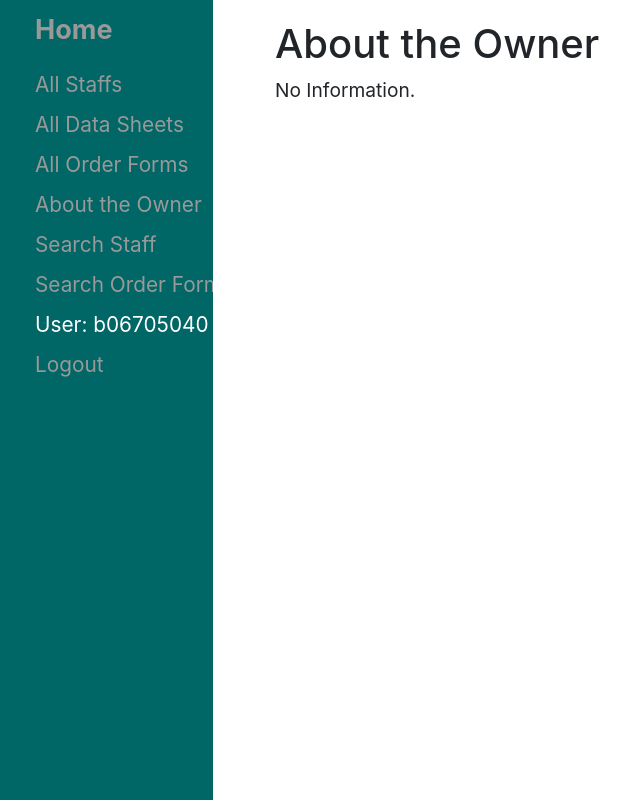
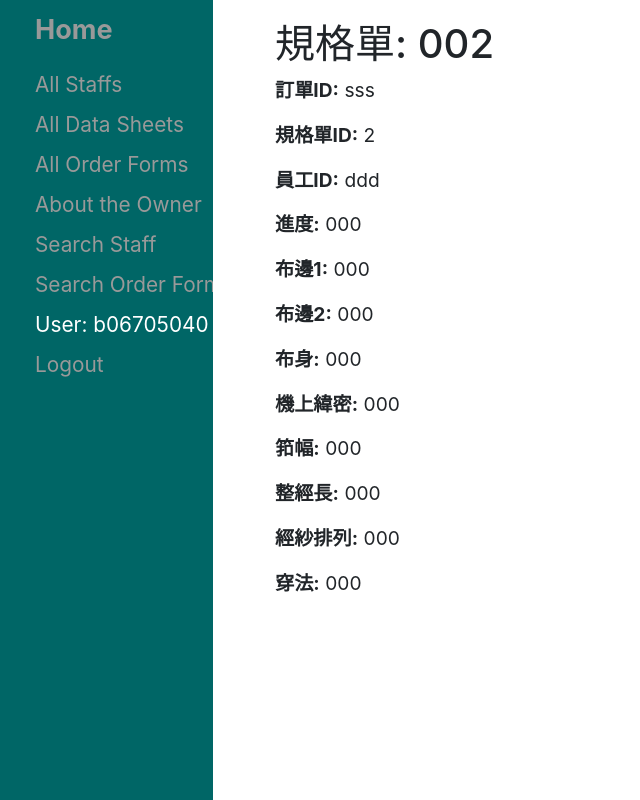
Before and after one commit to St-Ren/Order-Management-System_SAD-G10, a Django app: page /onlineOrderSystem/datasheet/2 in a window 1280 px wide. Shown: the whole page, without its empty margins (0-640 px from the left). Run offline with Django 3.2, Linux system fonts and the light colour scheme; a user stored in the database is signed in; data comes from the database, SQL or seed files in the repository; both versions use the stored data as it was after the commit; some libraries are stand-ins or nearby versions.

Commit message:
Update the dataSheet list page & staff searching page
1. Create a super user account for testing
2. Add a datasheet for testing
3. Update the DataSheet_detail.html file
4. Create the Staff_search_detail.html to show the staff information and related datasheet link
5. Update the user_list.html file to connect to the Staff_search_detail page

```diff
--- a/SADFinal/onlineOrderSystem/urls.py
+++ b/SADFinal/onlineOrderSystem/urls.py
@@ -27,4 +27,5 @@ urlpatterns = [
     path('orderform_search/', views.orderform_search, name='orderform_search'),
 
     path('staff_search/', views.staff_search, name='staff_search'),
+    path('staff_search/<int:pk>', views.staff_search_DetailView.as_view(), name='staff_search_detail'),
 ]
--- a/SADFinal/onlineOrderSystem/views.py
+++ b/SADFinal/onlineOrderSystem/views.py
@@ -174,6 +174,22 @@ def staff_search(request):
     user_filter = UserFilter(request.GET, queryset=user_list)
     return render(request, 'user_list.html', {'filter': user_filter})
 
+
+class staff_search_DetailView(generic.DetailView):
+    # model = Staff
+    context_object_name = 'staff_search_detail'
+    template_name = 'onlineOrderSystem/Staff_search_detail.html'
+
+    def get_context_data(self,**kwargs):
+         context = super(staff_search_DetailView, self).get_context_data(**kwargs)
+         context['Staff'] = Staff.objects.all()
+         context['DataSheet'] = DataSheet.objects.all()
+         return context
+
+    def get_queryset(self):
+         return Staff.objects.all()
+
+
 def orderform_search(request):
     user_list = OrderForm.objects.all()
     user_filter = UserFilter(request.GET, queryset=user_list)
--- a/SADFinal/templates/onlineOrderSystem/DataSheet_detail.html
+++ b/SADFinal/templates/onlineOrderSystem/DataSheet_detail.html
@@ -1,16 +1,17 @@
 {% extends "base_generic.html" %}
 
 {% block content %}
-  <h1>About the Owner</h1>
-  {% if boss_list %}
-  <ul>
-    {% for boss in boss_list %}
-      <li>
-        <a href="/onlineOrderSystem/boss/{{boss.id}}">{{ boss.name }}</a> ({{boss.tel}})
-      </li>
-    {% endfor %}
-  </ul>
-  {% else %}
-    <p>No Information.</p>
-  {% endif %}
+  <h1>規格單: {{ data_sheet.IDName }}</h1>
+  <p><strong>訂單ID:</strong> {{ data_sheet.orderFormID }}</p>
+  <p><strong>規格單ID:</strong> {{ data_sheet.id }}</p>
+  <p><strong>員工ID:</strong> {{ data_sheet.staffID }}</p>
+  <p><strong>進度:</strong> {{ data_sheet.progress }}</p>
+  <p><strong>布邊1:</strong> {{ data_sheet.buBien1 }}</p>
+  <p><strong>布邊2:</strong> {{ data_sheet.buBien2 }}</p>
+  <p><strong>布身:</strong> {{ data_sheet.buSien }}</p>
+  <p><strong>機上緯密:</strong> {{ data_sheet.weiMi }}</p>
+  <p><strong>筘幅:</strong> {{ data_sheet.koFu }}</p>
+  <p><strong>整經長:</strong> {{ data_sheet.length }}</p>
+  <p><strong>經紗排列:</strong> {{ data_sheet.arrangement }}</p>
+  <p><strong>穿法:</strong> {{ data_sheet.sewingMethod }}</p>
 {% endblock %}
--- a/SADFinal/templates/user_list.html
+++ b/SADFinal/templates/user_list.html
@@ -19,7 +19,7 @@
 	<tbody>
   	{% for user in filter.qs %}
 		<tr>
-			<td>{{ user.IDName }}</td>
+			<td><a href="/onlineOrderSystem/staff_search/{{user.id}}">{{ user.IDName }}</td>
 			<td>{{ user.tel }}</td>
 		</tr>
   	{% endfor %}
```
Also changed, not shown: SADFinal/templates/onlineOrderSystem/Staff_search_detail.html (added, +23 -0 lines), SADFinal/db.sqlite3.
